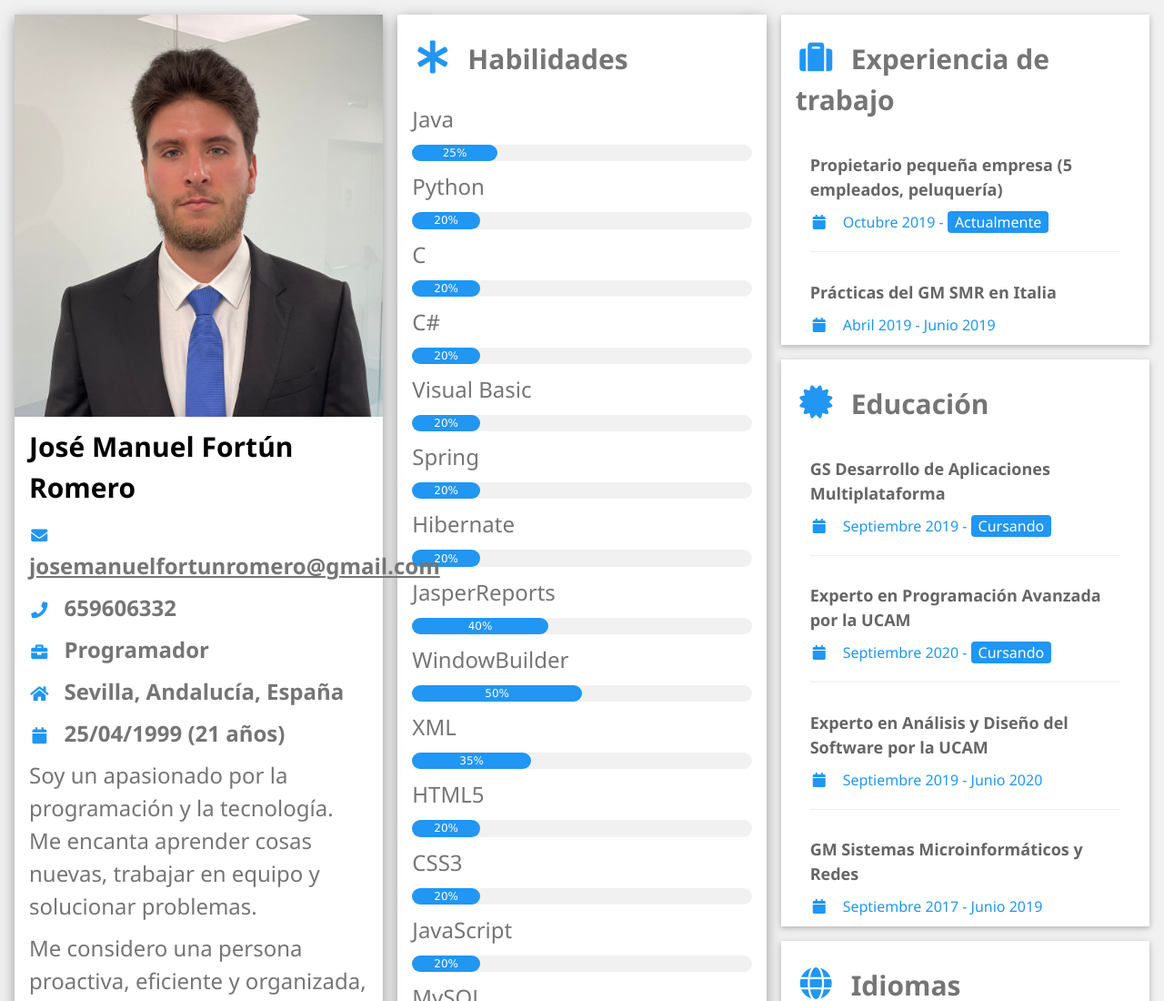
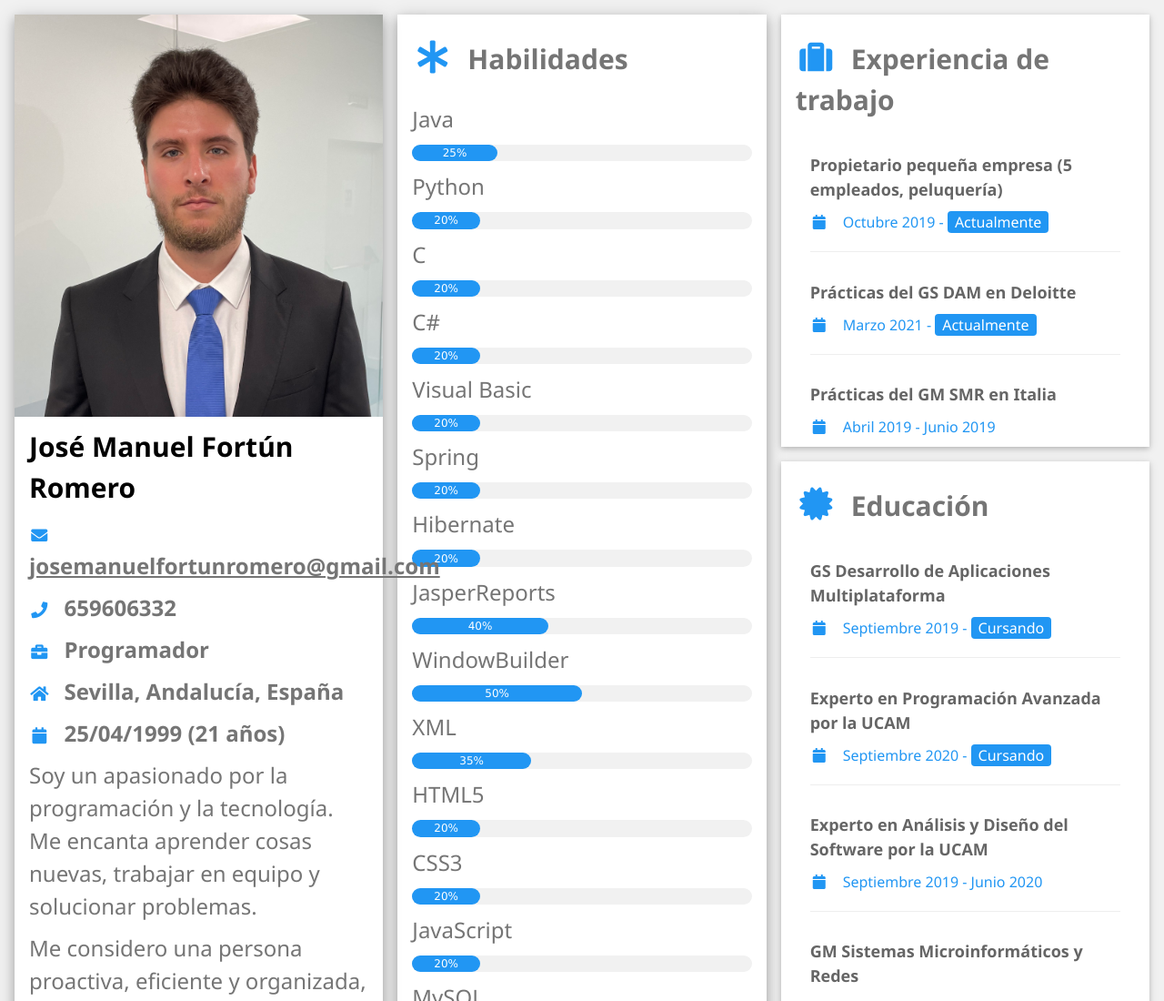
Before and after one commit to JFortun/jfortun.github.io, a plain HTML site: page index.html in a window 1280 px wide. Shown: the top 1100 px of the page at 91% size. Drawn offline with nearby package versions, Linux system fonts and the light colour scheme.

Commit message:
Update CV

```diff
--- a/index.html
+++ b/index.html
@@ -211,6 +211,12 @@
                     <hr>
                 </div>
                 <div class="w3-container">
+                    <h5 class="w3-opacity"><b>Prácticas del GS DAM en Deloitte</b></h5>
+                    <h6 class="w3-text-blue"><i class="fa fa-calendar fa-fw w3-margin-right"></i>Marzo 2021 - <span
+                            class="w3-tag w3-blue w3-round">Actualmente</span></h6>
+                    <hr>
+                </div>
+                <div class="w3-container">
                     <h5 class="w3-opacity"><b>Prácticas del GM SMR en Italia</b></h5>
                     <h6 class="w3-text-blue"><i class="fa fa-calendar fa-fw w3-margin-right"></i>Abril 2019 - Junio 2019
                     </h6>
```
